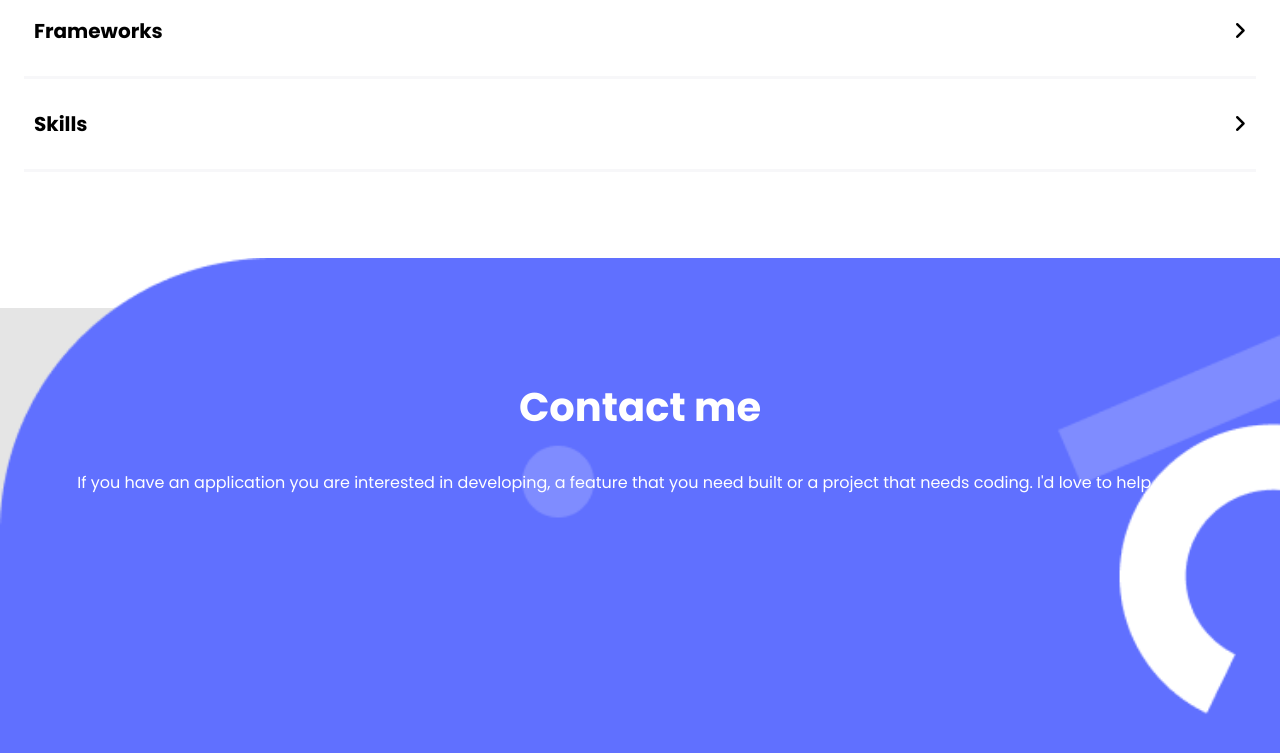
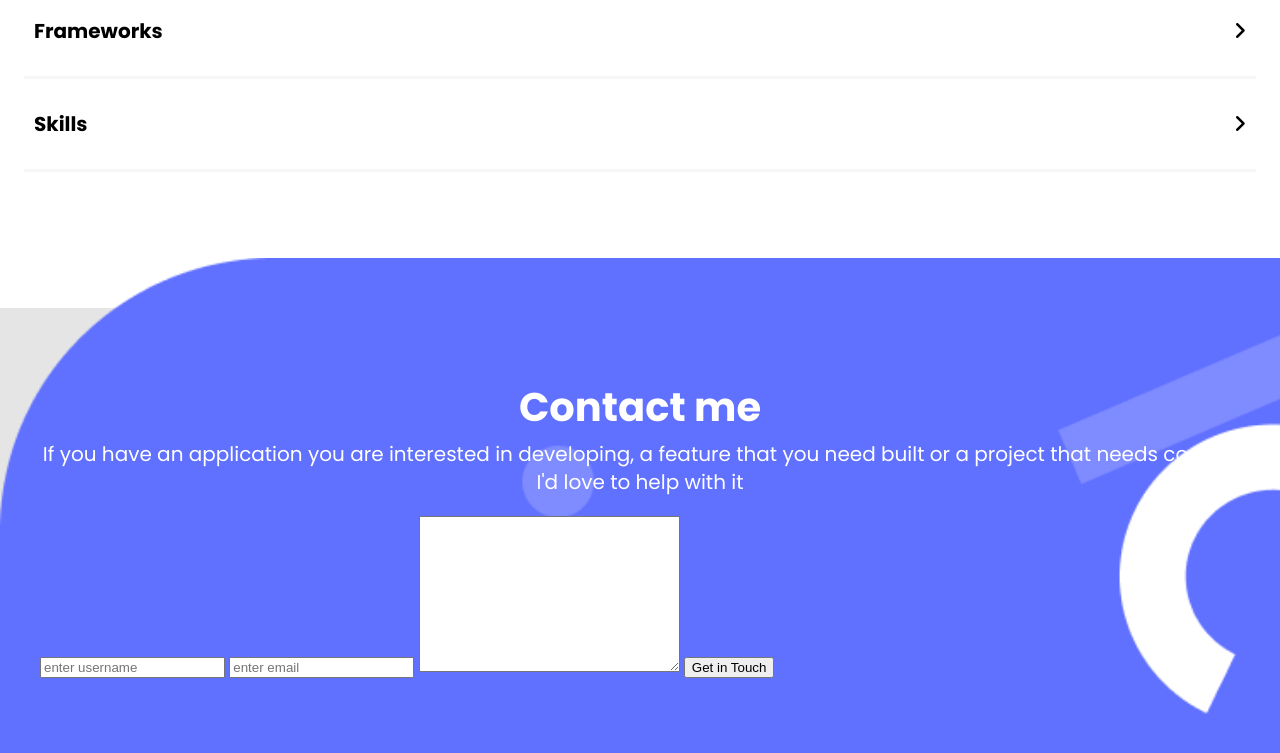
Before and after one commit to Lornakaboro/Lorna-s-portfolio, a website: page index.html in a window 1280 px wide. Shown: the part 6146-6899 px from the top of the page. Drawn offline with Linux system fonts and the light colour scheme.

Commit message:
Add form in index.html

```diff
--- a/index.html
+++ b/index.html
@@ -211,7 +211,20 @@
         <p>If you have an application you are interested in developing, a feature that
             you need built or a project that needs coding. I'd love to help with it </p>
 
-</div>
+      <form action="https://formspree.io/f/mpznwdqe" class="contact-form-content" method="post">
+        <input type="text" name="username" class="contact-form-username"
+              placeholder ="enter username" required="required" maxlength="30" >
+            <input type="email" name="email" class=" contact-form-email"
+              placeholder="enter email" required="required">
+              <textarea name="message" cols="30" rows="10" class="contact-form-message"
+              maxlength = "500" placeholder = "write your message here" required="required">
+            </textarea>
+            <button type="submit" class=" contact-form-btn">Get in Touch</button>
+        </form>
+
+
+
+          </div>
     </section>
 
 
--- a/style.css
+++ b/style.css
@@ -240,7 +240,10 @@ body {
 }
 .contact-text p {
   color: #fff;
+  font-size: 20px;
+  line-height: 28px;
   text-align: center;
+  margin-top: -30px;
 }
 
 @media screen and (max-width: 600px) {
```
